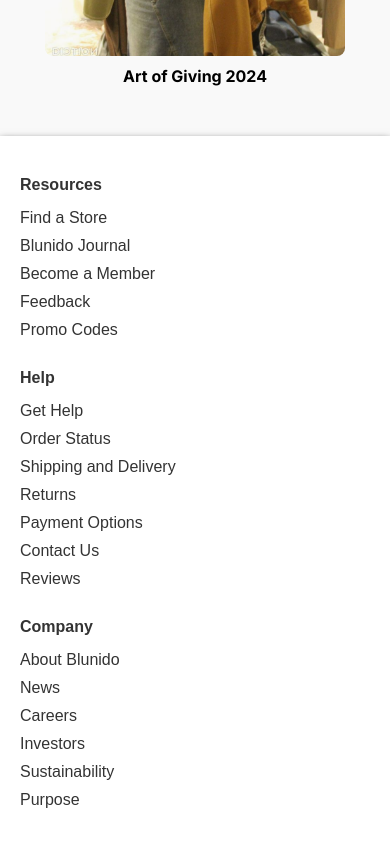
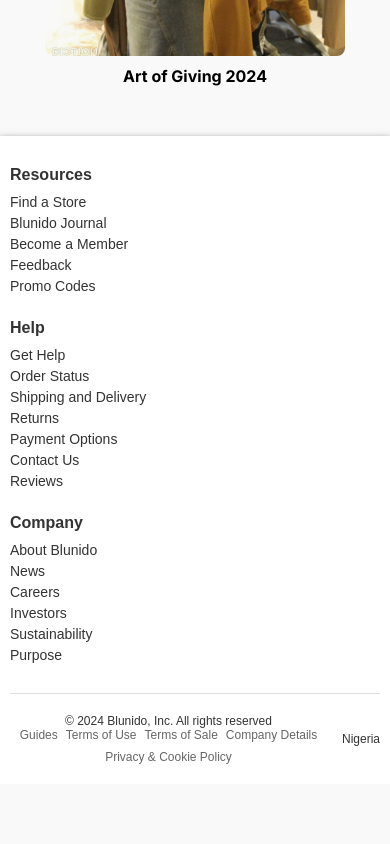
Before and after one commit to bigzloty/blunido, a React (Create React App) app: page / in a window 390 px wide. Shown: the part 2720-3564 px from the top of the page. After the commit the page ends 3504 px from the top, so only its background shows below. Built offline with nearby package versions, Linux system fonts and the light colour scheme; no server answers.

Commit message:
fixed footer responsiveness

```diff
--- a/src/assets/css/Footer.css
+++ b/src/assets/css/Footer.css
@@ -1,31 +1,36 @@
 /* Footer overall styling */
 .footer {
     background-color: white;
-    padding: 40px 20px;
+    padding: clamp(20px, 5vw, 40px);
     color: #333;
     font-family: Arial, sans-serif;
     box-shadow: 0px 4px 8px rgba(0, 0, 0, 0.8);
+    width: 100%;
 }
 
 /* Top section of the footer containing the columns */
 .footer-top {
     display: flex;
+    flex-wrap: wrap;
     justify-content: space-between;
     max-width: 1200px;
+    width: 100%;
     margin: 0 auto;
     border-bottom: 1px solid #e0e0e0;
-    padding-bottom: 30px;
+    padding-bottom: clamp(15px, 3vw, 30px);
 }
 
 /* Individual columns */
 .footer-column {
-    flex: 1;
-    margin-right: 20px;
+    flex: 1 1 250px;
+    margin: clamp(10px, 2vw, 20px);
+    min-width: 200px;
 }
 
 .footer-column h4 {
     font-weight: bold;
-    margin-bottom: 15px;
+    margin-bottom: clamp(10px, 2vw, 15px);
+    font-size: clamp(16px, 2vw, 18px);
 }
 
 .footer-column ul {
@@ -34,7 +39,8 @@
 }
 
 .footer-column ul li {
-    margin-bottom: 10px;
+    margin-bottom: clamp(5px, 1vw, 10px);
+    font-size: clamp(14px, 1.5vw, 16px);
 }
 
 .footer-column ul li a {
@@ -50,33 +56,32 @@
 /* Bottom section for copyright and links */
 .footer-bottom {
     display: flex;
+    flex-wrap: wrap;
     justify-content: space-between;
     align-items: center;
     max-width: 1200px;
-    margin: 20px auto 0;
-    padding-top: 20px;
+    width: 100%;
+    margin: clamp(10px, 2vw, 20px) auto 0;
+    padding-top: clamp(10px, 2vw, 20px);
 }
 
 /* Copyright and bottom links */
 .footer-bottom-left {
-    font-size: 14px;
-    color: #666;
+    font-size: clamp(12px, 1.5vw, 14px);
+    flex: 1 1 300px;
 }
 
 .footer-bottom-left ul {
     display: flex;
+    flex-wrap: wrap;
+    gap: clamp(8px, 1.5vw, 15px);
     list-style: none;
     padding: 0;
-}
-
-.footer-bottom-left ul li {
-    margin-right: 15px;
 }
 
 .footer-bottom-left ul li a {
     text-decoration: none;
     color: #666;
-    font-size: 14px;
 }
 
 .footer-bottom-left ul li a:hover {
@@ -85,28 +90,39 @@
 
 /* Country selector */
 .footer-bottom-right {
-    font-size: 14px;
-    color: #666;
+    font-size: clamp(12px, 1.5vw, 14px);
+    flex: 0 1 auto;
 }
 
-/* Responsive adjustments */
+/* Enhanced responsive adjustments */
+@media (max-width: 992px) {
+    .footer-column {
+        flex: 1 1 200px;
+    }
+}
+
 @media (max-width: 768px) {
     .footer-top {
-        flex-direction: column;
+        flex-direction: row;
+    }
+
+    .footer-bottom {
+        flex-direction: row;
+        gap: 15px;
+        text-align: center;
+    }
+
+    .footer-bottom-left ul {
+        justify-content: center;
+    }
+}
+
+@media (max-width: 480px) {
+    .footer {
+        padding: 20px 10px;
     }
 
     .footer-column {
-        margin-right: 0;
-        margin-bottom: 20px;
+        margin: 10px 0;
     }
-
-    .footer-bottom {
-        flex-direction: column;
-        text-align: center;
-    }
-
-    .footer-bottom-right {
-        margin-top: 10px;
-    }
-
 }
```
